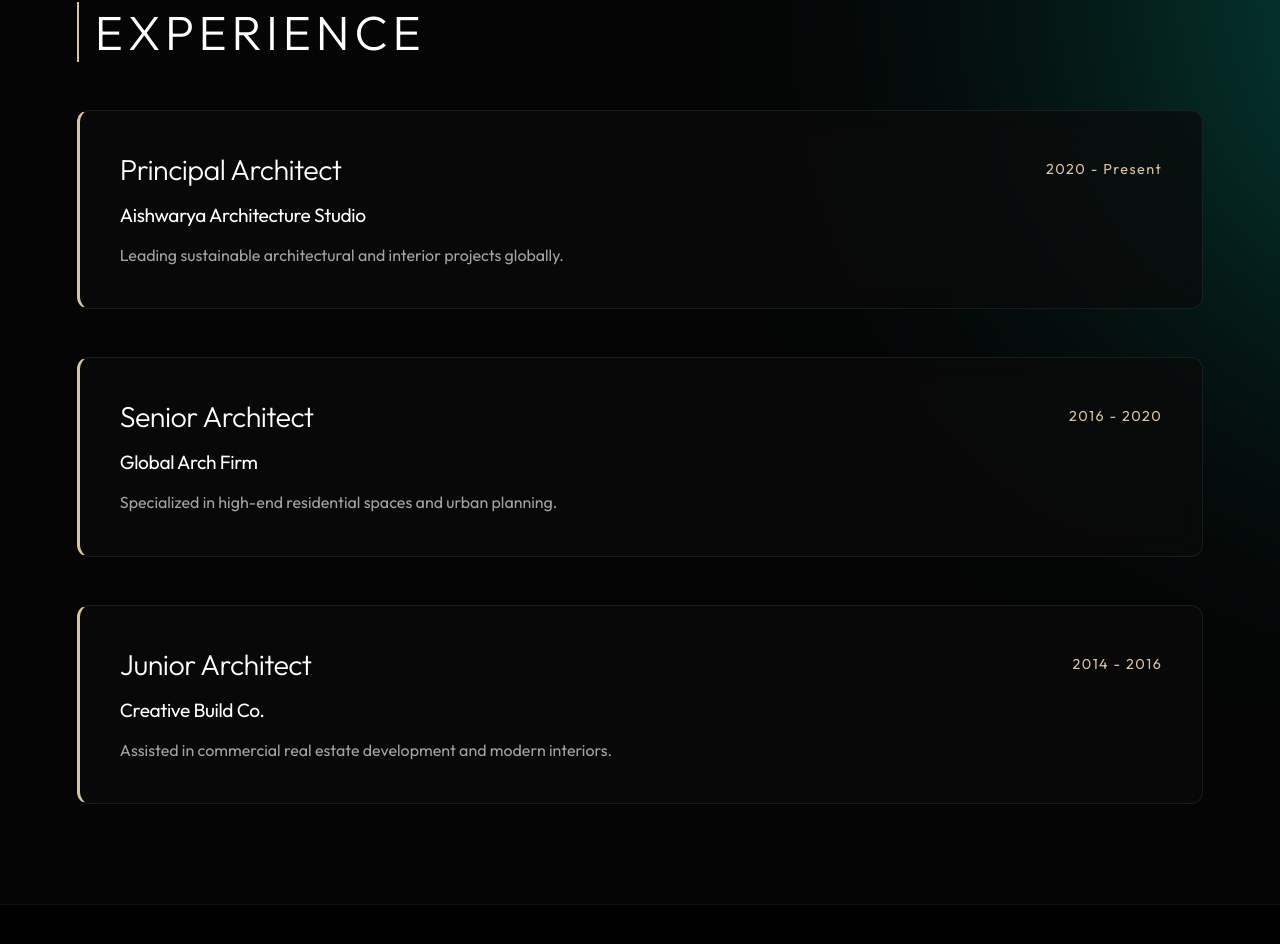
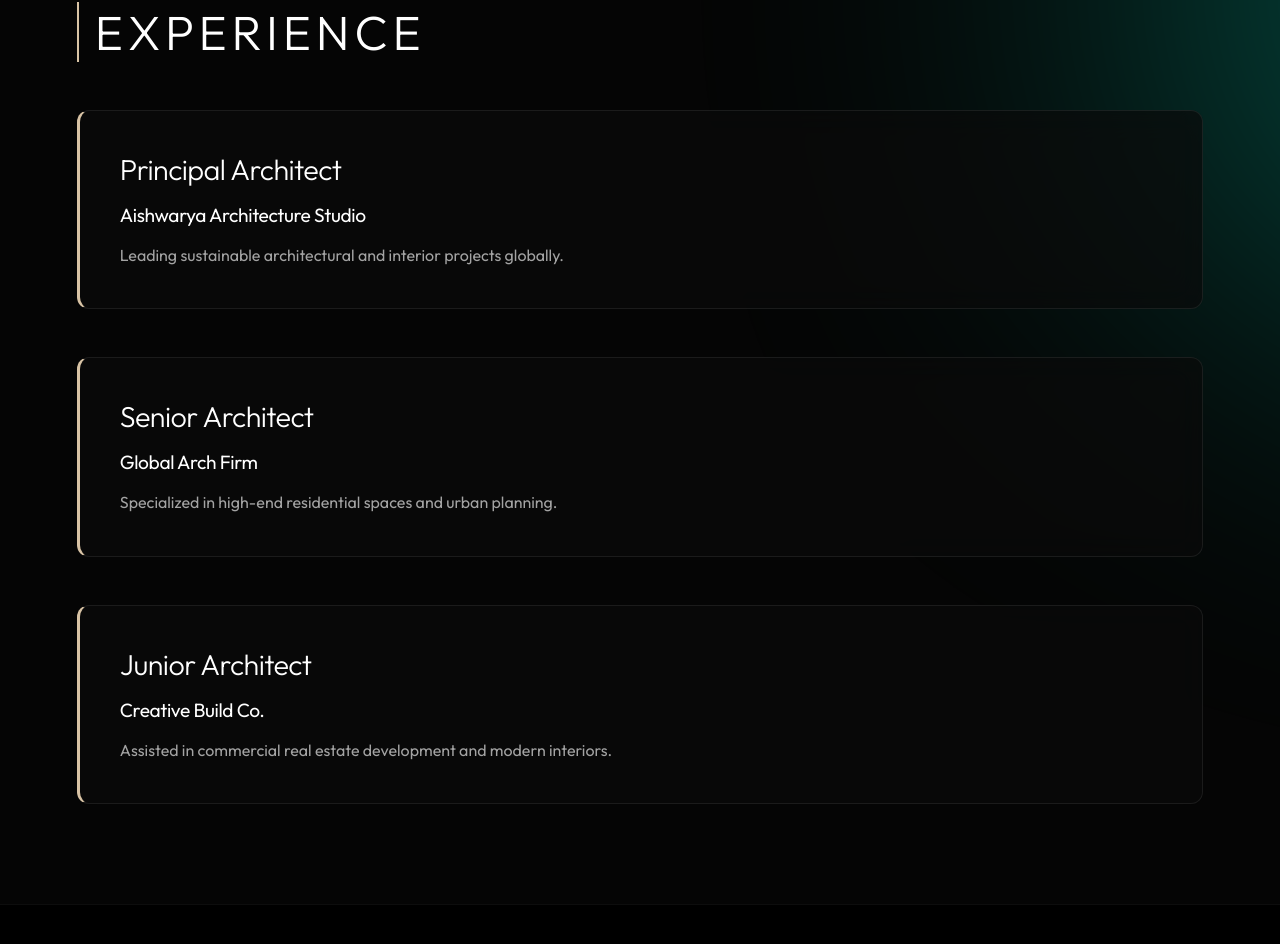
Before and after one commit to pavanpavan1138h-cpu/aishwarya_portfolio, a React (Vite) app: page /about-me in a window 1280 px wide. Shown: the part 1050-1994 px from the top of the page. Built offline with nearby package versions, Linux system fonts and the light colour scheme.

Commit message:
style: remove year/date displays from projects and experience

```diff
--- a/src/components/Projects.jsx
+++ b/src/components/Projects.jsx
@@ -22,8 +22,6 @@ const Projects = () => {
                   <h3>{project.title}</h3>
                   <div className="project-meta">
                     <span>{project.category}</span>
-                    <span className="dot">•</span>
-                    <span>{project.year}</span>
                   </div>
                 </div>
               </div>
--- a/src/pages/Experience.jsx
+++ b/src/pages/Experience.jsx
@@ -2,9 +2,9 @@ import React from 'react';
 import { motion } from 'framer-motion';
 
 const experienceData = [
-  { id: 1, role: 'Principal Architect', company: 'Aishwarya Architecture Studio', years: '2020 - Present', desc: 'Leading sustainable architectural and interior projects globally.' },
-  { id: 2, role: 'Senior Architect', company: 'Global Arch Firm', years: '2016 - 2020', desc: 'Specialized in high-end residential spaces and urban planning.' },
-  { id: 3, role: 'Junior Architect', company: 'Creative Build Co.', years: '2014 - 2016', desc: 'Assisted in commercial real estate development and modern interiors.' },
+  { id: 1, role: 'Principal Architect', company: 'Aishwarya Architecture Studio', desc: 'Leading sustainable architectural and interior projects globally.' },
+  { id: 2, role: 'Senior Architect', company: 'Global Arch Firm', desc: 'Specialized in high-end residential spaces and urban planning.' },
+  { id: 3, role: 'Junior Architect', company: 'Creative Build Co.', desc: 'Assisted in commercial real estate development and modern interiors.' },
 ];
 
 const Experience = () => {
@@ -37,7 +37,6 @@ const Experience = () => {
             >
               <div style={{ display: 'flex', justifyContent: 'space-between', alignItems: 'center' }}>
                 <h3 style={{ fontSize: '1.8rem', fontWeight: 300 }}>{item.role}</h3>
-                <span style={{ color: 'var(--accent-color)', fontSize: '0.9rem', letterSpacing: '0.1em' }}>{item.years}</span>
               </div>
               <h4 style={{ fontSize: '1.2rem', color: '#fff', fontWeight: 400 }}>{item.company}</h4>
               <p style={{ color: 'var(--text-secondary)', lineHeight: 1.6 }}>{item.desc}</p>
--- a/src/pages/ProjectDetail.jsx
+++ b/src/pages/ProjectDetail.jsx
@@ -28,8 +28,6 @@ const ProjectDetail = () => {
           <h1 className="detail-title">{project.title}</h1>
           <div className="detail-meta">
             <span>{project.category}</span>
-            <span className="dot">•</span>
-            <span>{project.year}</span>
           </div>
         </div>
 
```
